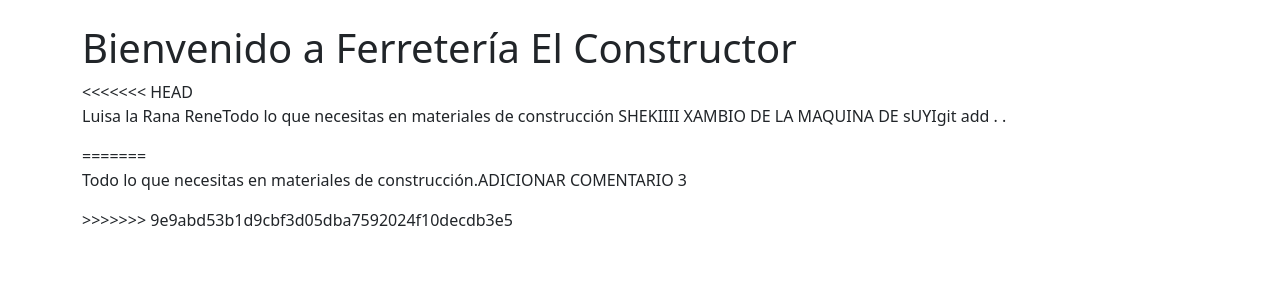
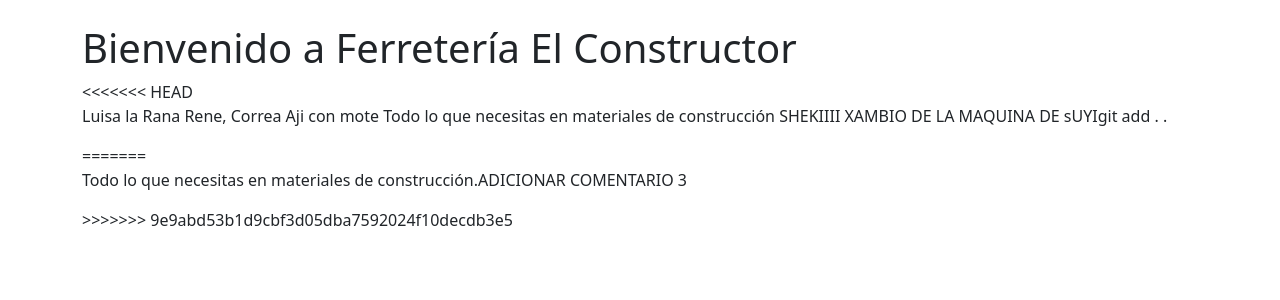
Before and after one commit to Sheki1222/ProyectoFerreteria, a Flask app: page / in a window 1280 px wide. Shown: the part 56-356 px from the top of the page. Run offline with Flask 3, Linux system fonts and the light colour scheme.

Commit message:
Agregué Correa

```diff
--- a/templates/home.html
+++ b/templates/home.html
@@ -3,7 +3,7 @@
 {% block content %}
 <h1>Bienvenido a Ferretería El Constructor</h1>
 <<<<<<< HEAD
-<p>Luisa la Rana ReneTodo lo que necesitas en materiales de construcción SHEKIIII XAMBIO DE LA MAQUINA DE sUYIgit add .
+<p>Luisa la Rana Rene, Correa Aji con mote Todo lo que necesitas en materiales de construcción SHEKIIII XAMBIO DE LA MAQUINA DE sUYIgit add .
 .</p>
 
 =======
```
